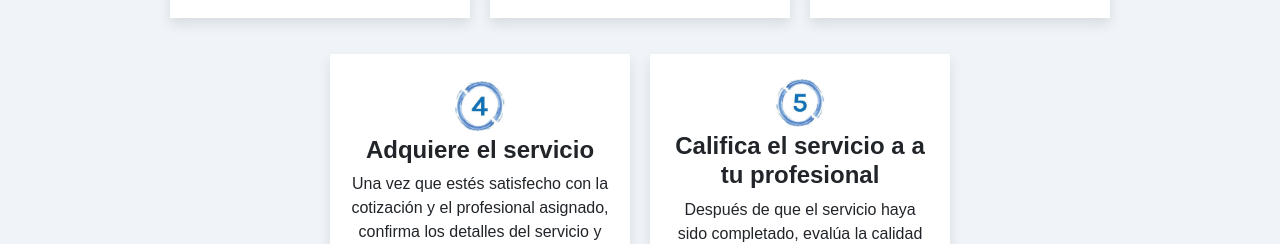
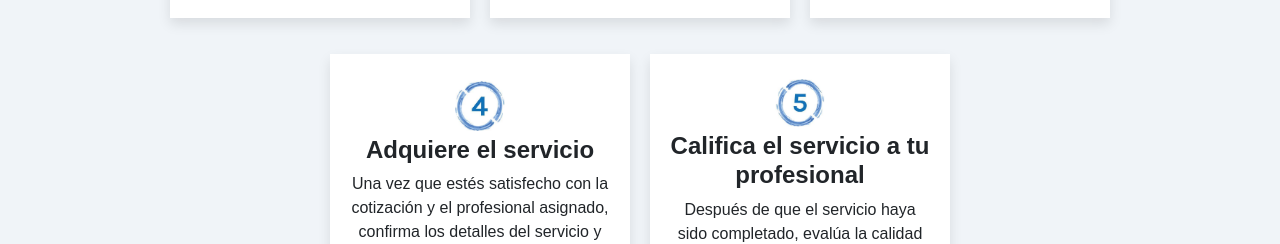
Before and after one commit to ALEJABM0817/TG, a React (Vite) app: page / in a window 1280 px wide. Shown: the part 820-1064 px from the top of the page. Built offline with nearby package versions, Linux system fonts and the light colour scheme.

Commit message:
correccion

```diff
--- a/src/clean/pages/Home.jsx
+++ b/src/clean/pages/Home.jsx
@@ -61,7 +61,7 @@ export const Home = () => {
           </div>
           <div className="container-services__item">
             <img src={img5} />
-            <h2>Califica el servicio a a tu profesional</h2>
+            <h2>Califica el servicio a tu profesional</h2>
             <p>
               Después de que el servicio haya sido completado, evalúa la calidad
               del servicio recibido y la actuación del profesional. Tu
```
